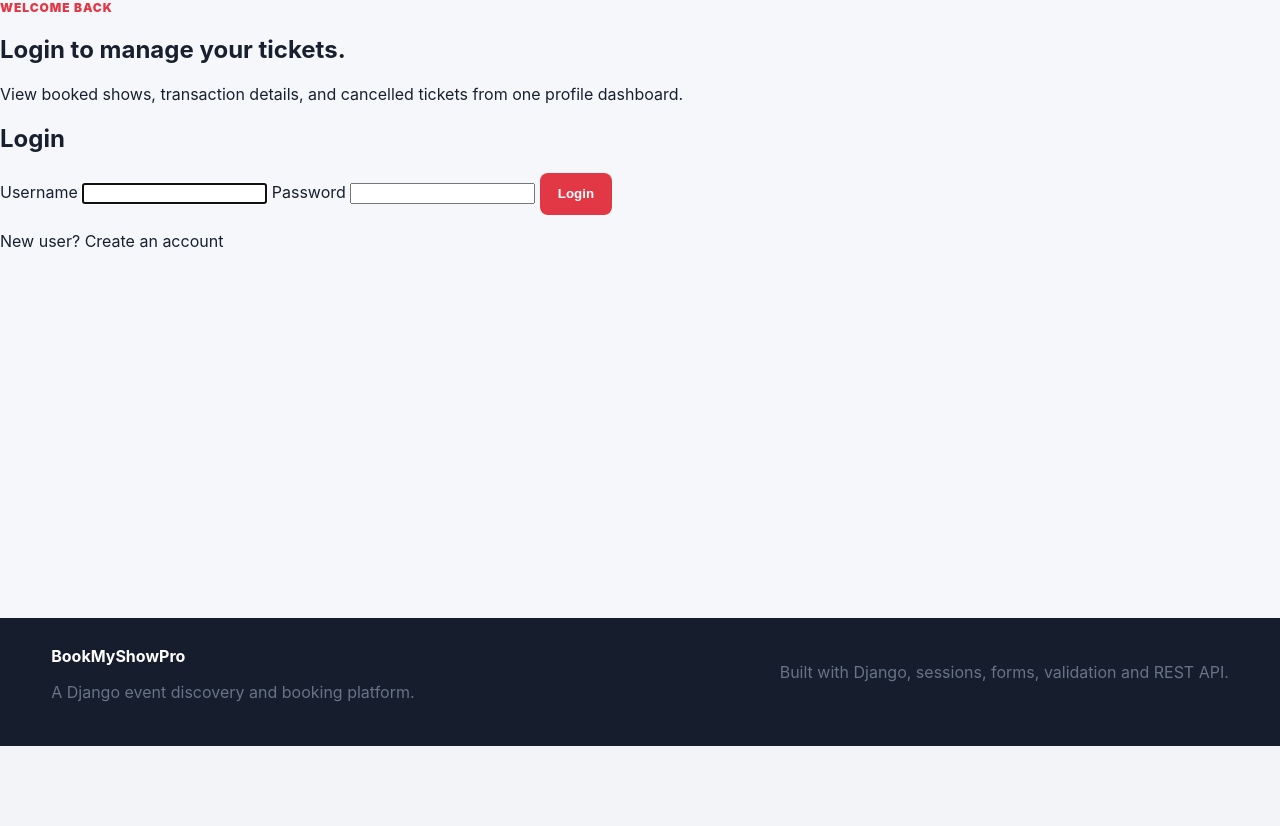
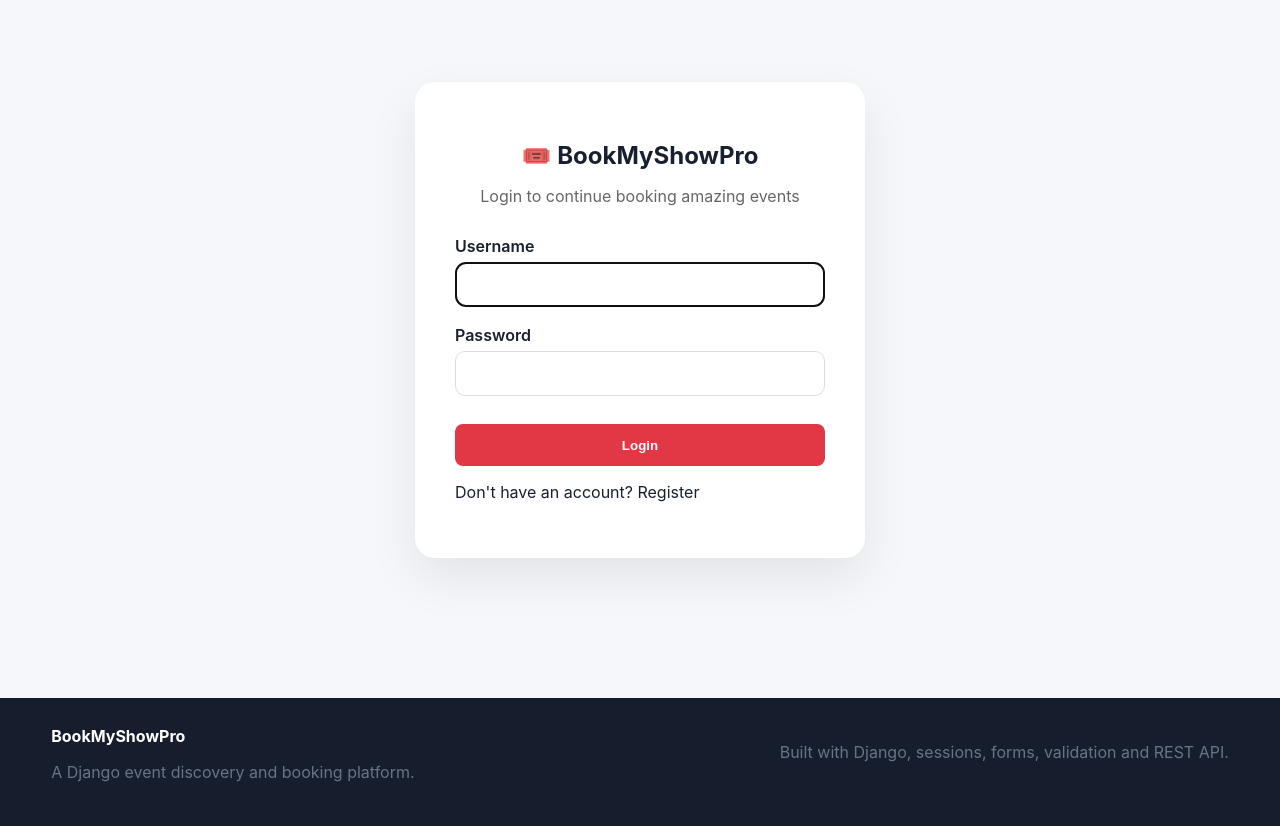
Before and after one commit to PanktiGupta/bookmyshow-events-clone, a Django app: page /login/ in a window 1280 px wide. Shown: the part 79-905 px from the top of the page. Before the commit the page ends 825 px from the top, so only its background shows below. Run offline with Django 5.2, Linux system fonts and the light colour scheme.

Commit message:
Added user authentication and booking improvements

```diff
--- a/events/static/style.css
+++ b/events/static/style.css
@@ -654,3 +654,267 @@ dd {
         grid-template-columns: 1fr;
     }
 }
+.login-page{
+    min-height:80vh;
+    display:flex;
+    justify-content:center;
+    align-items:center;
+    padding:40px 20px;
+}
+
+.login-card{
+    width:100%;
+    max-width:450px;
+    background:white;
+    padding:40px;
+    border-radius:20px;
+    box-shadow:0 20px 50px rgba(0,0,0,.08);
+}
+
+.login-header{
+    text-align:center;
+    margin-bottom:30px;
+}
+
+.login-header h1{
+    margin-bottom:10px;
+}
+
+.login-header p{
+    color:#666;
+}
+
+.login-card label{
+    display:block;
+    margin-bottom:18px;
+    font-weight:600;
+}
+
+.login-card input{
+    width:100%;
+    padding:14px;
+    border:1px solid #ddd;
+    border-radius:10px;
+    margin-top:6px;
+}
+
+.login-btn{
+    width:100%;
+    margin-top:10px;
+}
+/* =========================
+   PROFILE PAGE
+========================= */
+
+.profile-header{
+    display:flex;
+    justify-content:space-between;
+    align-items:center;
+
+    padding:10px 10px;
+    margin-bottom:12px;
+
+    min-height:50px;
+    border-radius:24px;
+    background:linear-gradient(135deg,#e23744,#ff5f6d);
+    color:#fff;
+}
+.profile-header h3{
+    font-size:1.5rem;
+    margin:10px 0;
+}
+
+.profile-header p{
+    opacity:.9;
+}
+
+.profile-stats{
+    display:grid;
+    grid-template-columns:repeat(3,1fr);
+    gap:24px;
+
+    margin-bottom:40px;
+}
+
+.profile-stats div{
+    background:#fff;
+    padding:30px;
+    border-radius:20px;
+
+    text-align:center;
+
+    box-shadow:0 10px 25px rgba(0,0,0,.08);
+}
+
+.profile-stats strong{
+    display:block;
+    font-size:2.2rem;
+    color:#e23744;
+    margin-bottom:10px;
+}
+
+.profile-stats span{
+    color:#666;
+    font-weight:600;
+}
+
+.section{
+    margin-top:50px;
+}
+
+.section-heading{
+    margin-bottom:24px;
+}
+
+.section-heading h2{
+    font-size:2rem;
+}
+
+.profile-list{
+    display:flex;
+    flex-direction:column;
+    gap:18px;
+}
+
+.booking-row{
+    display:grid;
+
+    grid-template-columns:
+        180px
+        minmax(250px,2fr)
+        140px
+        140px
+        120px;
+
+    gap:24px;
+
+    align-items:center;
+
+    background:#fff;
+    padding:24px;
+
+    border-radius:20px;
+
+    box-shadow:0 8px 20px rgba(0,0,0,.06);
+}
+
+.booking-row img{
+    width:180px;
+    height:110px;
+
+    object-fit:cover;
+    border-radius:14px;
+}
+
+.booking-row h3{
+    margin-bottom:8px;
+}
+
+.booking-details{
+    min-width:0;
+}
+
+.muted{
+    color:#777;
+}
+
+.status{
+    display:inline-block;
+
+    padding:8px 14px;
+    border-radius:999px;
+
+    font-size:.85rem;
+    font-weight:700;
+}
+
+.status.confirmed{
+    background:#dcfce7;
+    color:#166534;
+}
+
+.status.cancelled{
+    background:#fee2e2;
+    color:#b91c1c;
+}
+
+.transaction-table{
+    width:100%;
+    overflow:hidden;
+
+    background:#fff;
+
+    border-radius:20px;
+
+    box-shadow:0 8px 20px rgba(0,0,0,.06);
+}
+
+.table-head,
+.table-row{
+    display:grid;
+
+    grid-template-columns:
+        1.2fr
+        2fr
+        1fr
+        1fr
+        1fr;
+
+    gap:16px;
+
+    padding:20px 28px;
+}
+
+.table-head{
+    background:#f8f8f8;
+    font-weight:700;
+}
+
+.table-row{
+    border-top:1px solid #eee;
+}
+
+.empty-state{
+    background:#fff;
+
+    padding:60px 30px;
+
+    text-align:center;
+
+    border-radius:20px;
+
+    box-shadow:0 8px 20px rgba(0,0,0,.06);
+}
+
+.empty-state h2{
+    margin-bottom:12px;
+}
+
+/* =========================
+   RESPONSIVE
+========================= */
+
+@media (max-width:1100px){
+
+    .profile-header{
+        flex-direction:column;
+        align-items:flex-start;
+        gap:20px;
+    }
+    .profile-stats{
+        grid-template-columns:1fr;
+    }
+    .booking-row{
+        grid-template-columns:1fr;
+    }
+    .booking-row img{
+        width:100%;
+        height:220px;
+    }
+    .table-head{
+        display:none;
+    }
+    .table-row{
+        grid-template-columns:1fr;
+    }
+}
--- a/events/templates/login.html
+++ b/events/templates/login.html
@@ -2,30 +2,51 @@
 {% block title %}Login - BookMyShowPro{% endblock %}
 
 {% block content %}
-<section class="auth-layout">
-    <div class="auth-copy">
-        <p class="eyebrow">Welcome back</p>
-        <h1>Login to manage your tickets.</h1>
-        <p>View booked shows, transaction details, and cancelled tickets from one profile dashboard.</p>
+
+<section class="login-page">
+
+<div class="login-card">
+
+    <div class="login-header">
+        <h1>🎟️ BookMyShowPro</h1>
+        <p>Login to continue booking amazing events</p>
     </div>
 
-    <form class="auth-card" method="post">
+    {% if form.non_field_errors %}
+        <div class="field-error">
+            {{ form.non_field_errors|join:", " }}
+        </div>
+    {% endif %}
+
+    <form method="post">
         {% csrf_token %}
-        <h2>Login</h2>
-        {% if form.non_field_errors %}
-            <div class="field-error">{{ form.non_field_errors|join:", " }}</div>
-        {% endif %}
+
         {% for field in form %}
             <label>
                 {{ field.label }}
                 {{ field }}
+
                 {% if field.errors %}
-                    <span class="field-error">{{ field.errors|join:", " }}</span>
+                    <span class="field-error">
+                        {{ field.errors|join:", " }}
+                    </span>
                 {% endif %}
             </label>
         {% endfor %}
-        <button class="btn" type="submit">Login</button>
-        <p class="auth-note">New user? <a href="{% url 'register' %}">Create an account</a></p>
+
+        <button class="btn login-btn" type="submit">
+            Login
+        </button>
     </form>
+
+    <p class="auth-note">
+        Don't have an account?
+        <a href="{% url 'register' %}">
+            Register
+        </a>
+    </p>
+
+</div>
+
 </section>
 {% endblock %}
--- a/events/templates/profile.html
+++ b/events/templates/profile.html
@@ -5,7 +5,7 @@
 <section class="profile-header">
     <div>
         <p class="eyebrow">My profile</p>
-        <h1>Hello, {{ request.user.username }}</h1>
+        <h3>Hello, {{ request.user.username }}</h3>
         <p>{{ request.user.email|default:"No email added" }}</p>
     </div>
     <a class="btn secondary" href="{% url 'logout' %}">Logout</a>
```
Also changed, not shown: db.sqlite3.
